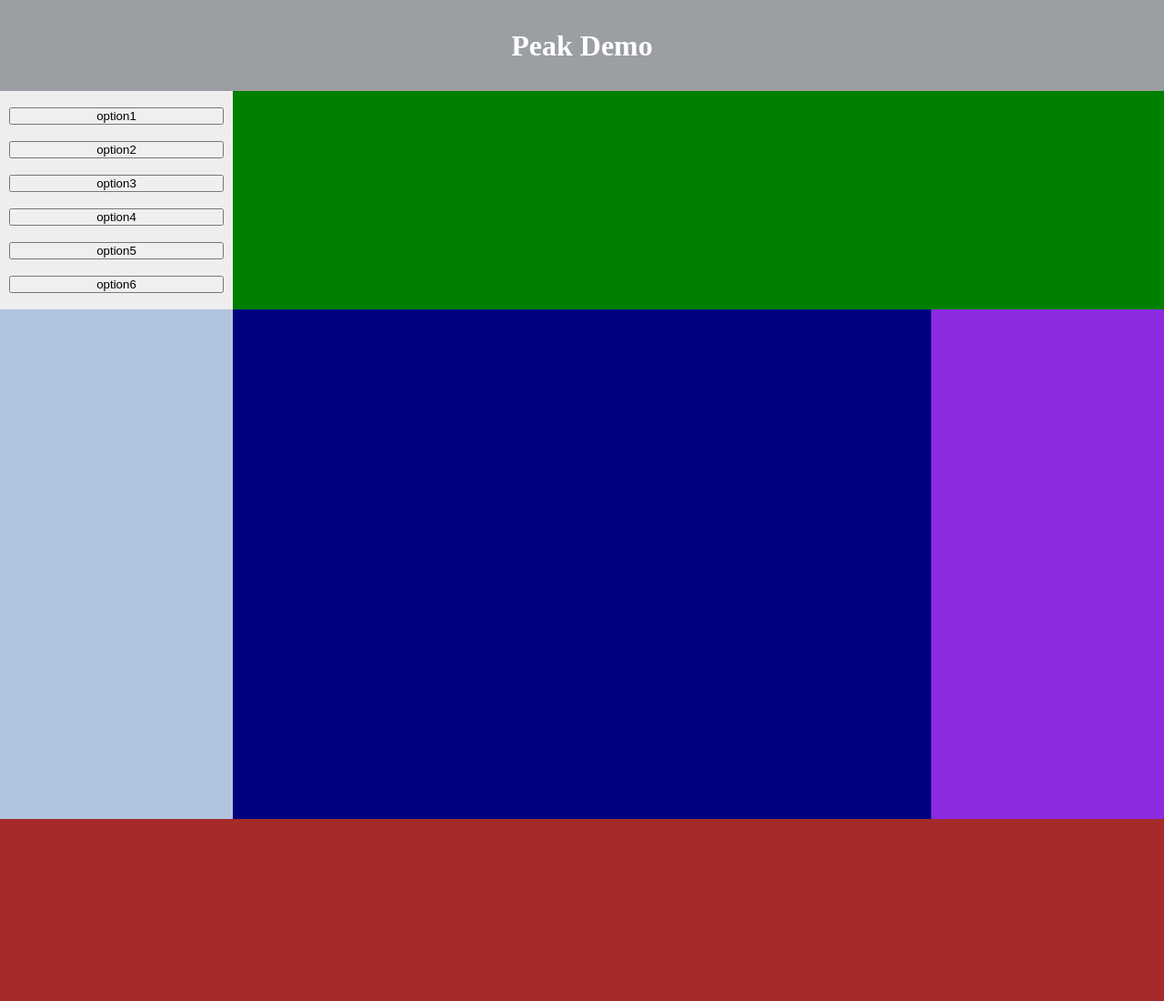
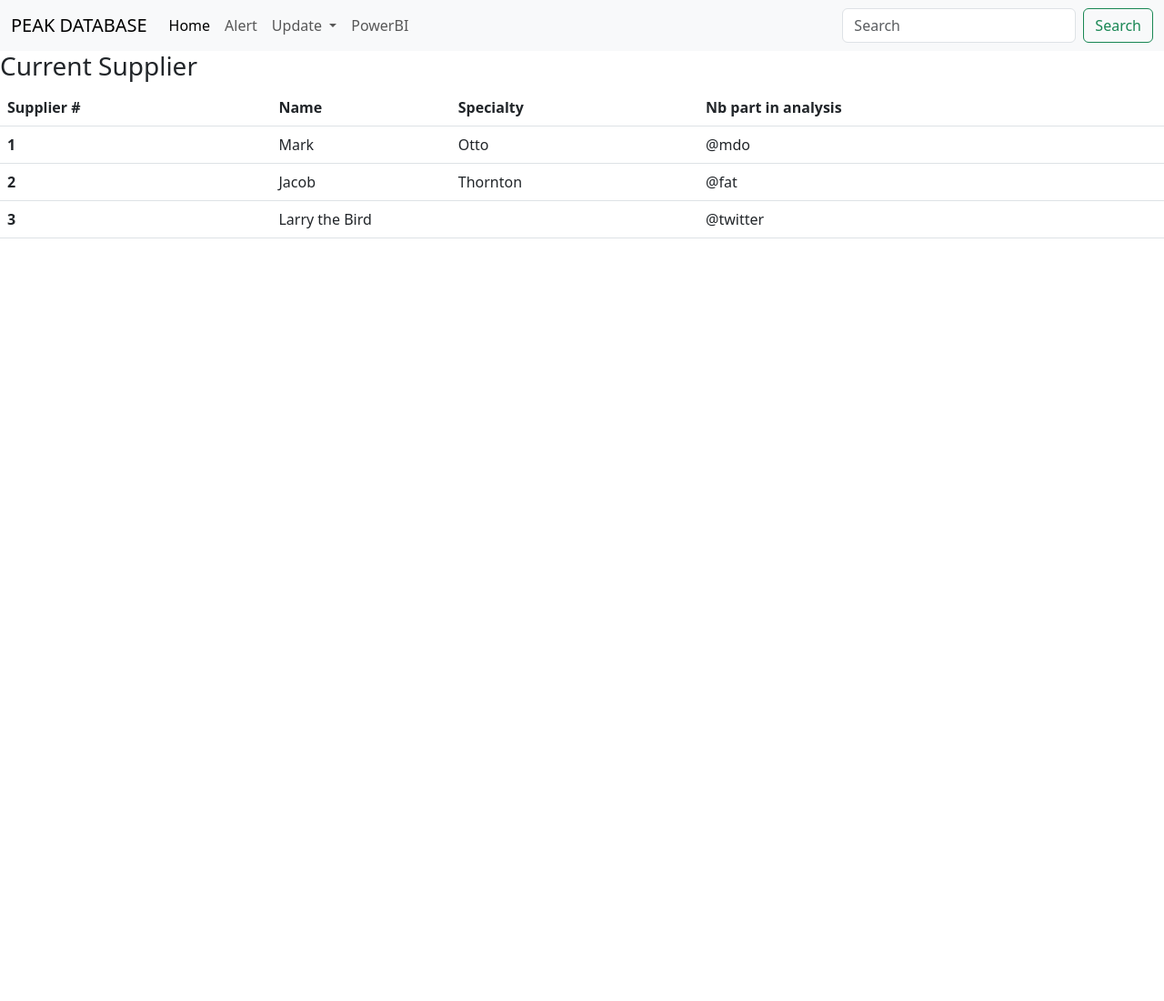
Before and after one commit to LECHARLEBOIS/FBTANALYTIC, a plain HTML site: page template/index.html in a window 1280 px wide. Shown: the whole page at 91% size. After the commit the page ends 800 px from the top, so only its background shows below. Drawn offline with nearby package versions, Linux system fonts and the light colour scheme.

Commit message:
2023-06-14 first step front end

```diff
--- a/static/stylesheet.css
+++ b/static/stylesheet.css
@@ -10,62 +10,3 @@
     margin: 0;
     padding: 0;
 }
-
-.container{
-    height: 100vh;
-    display: grid;
-    grid-template-columns: 20% 60% 20%;
-    grid-template-rows: 30% 70%;
-}
-
-.container-top{
-    display: flex;
-    justify-content: center;
-    align-items: center;
-    width: 100%;
-    min-height: 100px;
-    color: white;
-    background-color: var(--dark_grey_transparent);
-}
-
-.right-side-container-menu{
-    order: 0;
-    display: flex;
-    flex-direction: column;
-    flex-wrap: wrap;
-    flex: 0;
-    justify-content: space-evenly;
-    background-color: var(--light_grey);
-}
-
-.center-container-menu{
-    order:1;
-    grid-area: 1 / 2 / 1 / -1;
-    background-color: green;
-
-}
-
-.right-side-container-body{
-    background-color: lightsteelblue;
-
-}
-
-.center-container-body{
-    background-color: navy;
-
-}
-
-.left-side-container-body{
-    background-color: blueviolet;
-}
-
-
-.optionButton{
-    margin: 0 10px 0 10px;
-}
-
-.footer{
-    height: 200px;
-    background-color: brown;
-
-}
--- a/template/index.html
+++ b/template/index.html
@@ -4,47 +4,81 @@
     <meta charset="UTF-8">
     <title>peakDemo</title>
     <link rel="stylesheet" href="../static/stylesheet.css">
-
+    <link href="https://cdn.jsdelivr.net/npm/bootstrap@5.3.0/dist/css/bootstrap.min.css" rel="stylesheet" integrity="sha384-9ndCyUaIbzAi2FUVXJi0CjmCapSmO7SnpJef0486qhLnuZ2cdeRhO02iuK6FUUVM" crossorigin="anonymous">
+    <script src="https://cdn.jsdelivr.net/npm/bootstrap@5.3.0/dist/js/bootstrap.bundle.min.js" integrity="sha384-geWF76RCwLtnZ8qwWowPQNguL3RmwHVBC9FhGdlKrxdiJJigb/j/68SIy3Te4Bkz" crossorigin="anonymous"></script>
 </head>
 <body>
-<div class="container-top">
-    <h1>Peak Demo</h1>
+<nav class="navbar navbar-expand-lg bg-body-tertiary">
+  <div class="container-fluid">
+    <a class="navbar-brand" href="#">PEAK DATABASE</a>
+    <button class="navbar-toggler" type="button" data-bs-toggle="collapse" data-bs-target="#navbarSupportedContent" aria-controls="navbarSupportedContent" aria-expanded="false" aria-label="Toggle navigation">
+      <span class="navbar-toggler-icon"></span>
+    </button>
+    <div class="collapse navbar-collapse" id="navbarSupportedContent">
+      <ul class="navbar-nav me-auto mb-2 mb-lg-0">
+        <li class="nav-item">
+          <a class="nav-link active" aria-current="page" href="#">Home</a>
+        </li>
+        <li class="nav-item">
+          <a class="nav-link" href="#">Alert</a>
+        </li>
+        <li class="nav-item dropdown">
+          <a class="nav-link dropdown-toggle" href="#" role="button" data-bs-toggle="dropdown" aria-expanded="false">
+            Update
+          </a>
+          <ul class="dropdown-menu">
+            <li><a class="dropdown-item" href="#">Prices</a></li>
+            <li><a class="dropdown-item" href="#">Index</a></li>
+            <li><hr class="dropdown-divider"></li>
+            <li><a class="dropdown-item" href="#">Request data</a></li>
+          </ul>
+        </li>
+        <li class="nav-item">
+          <a class="nav-link">PowerBI</a>
+        </li>
+      </ul>
+      <form class="d-flex" role="search">
+        <input class="form-control me-2" type="search" placeholder="Search" aria-label="Search">
+        <button class="btn btn-outline-success" type="submit">Search</button>
+      </form>
+    </div>
+  </div>
+</nav>
+<h3 class="h3">Current Supplier</h3>
+
+<div>
+    <table class="table">
+      <thead>
+        <tr>
+          <th scope="col">Supplier #</th>
+          <th scope="col">Name</th>
+          <th scope="col">Specialty</th>
+          <th scope="col">Nb part in analysis</th>
+        </tr>
+      </thead>
+      <tbody>
+        <tr>
+          <th scope="row">1</th>
+          <td>Mark</td>
+          <td>Otto</td>
+          <td>@mdo</td>
+        </tr>
+        <tr>
+          <th scope="row">2</th>
+          <td>Jacob</td>
+          <td>Thornton</td>
+          <td>@fat</td>
+        </tr>
+        <tr>
+          <th scope="row">3</th>
+          <td colspan="2">Larry the Bird</td>
+          <td>@twitter</td>
+        </tr>
+      </tbody>
+    </table>
 </div>
-<div class="container">
-    <div class="right-side-container-menu">
-        <button class="optionButton">option1</button>
-        <button class="optionButton">option2</button>
-        <button class="optionButton">option3</button>
-        <button class="optionButton">option4</button>
-        <button class="optionButton">option5</button>
-        <button class="optionButton">option6</button>
-    </div>
-
-    <div class="center-container-menu">
-
-    </div>
-    <div class="right-side-container-body">
-
-    </div>
-    <div class="center-container-body">
 
 
-    </div>
-
-
-    <div class="left-side-container-body">
-
-    </div>
-    <div>
-
-
-    </div>
-</div>
-
-<div class="footer">
-
-
-</div>
 
 </body>
 </html>
```
Also changed, not shown: 1 other file.
